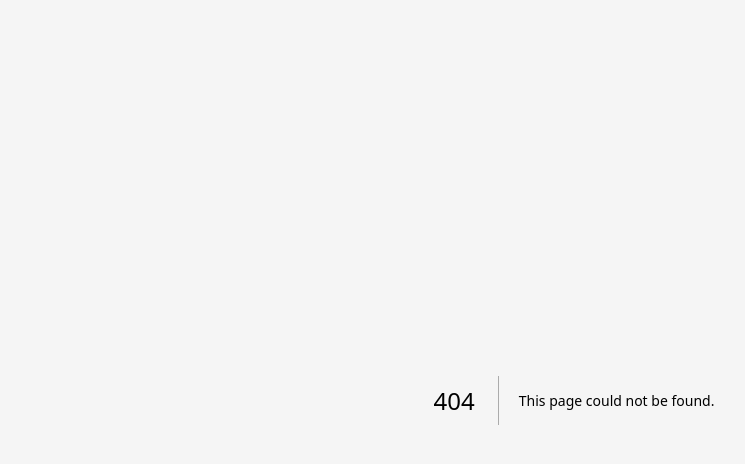
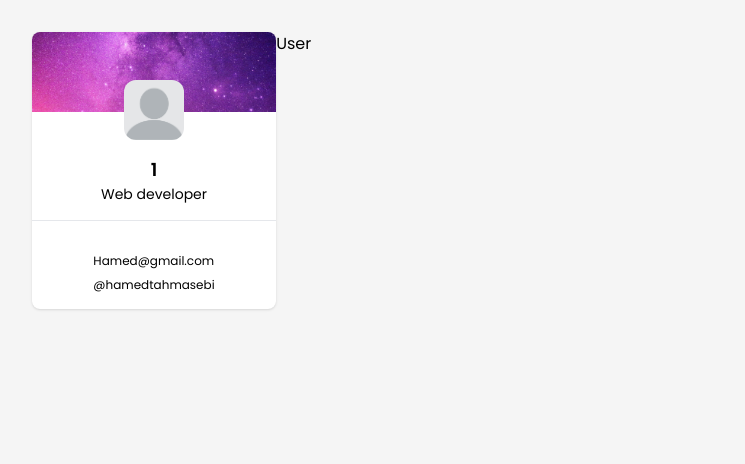
Before and after one commit to hamedtahmasebi/blog-platform-FE, a Next.js app: page /user/1 in a window 1280 px wide. Before the commit this address had no page. Shown: the top 464 px of the page, without its empty margins (66-811 px from the left). Built offline with nearby package versions, Linux system fonts and the light colour scheme.

Commit message:
Start developing user page

```diff
--- a/src/app/layout.tsx
+++ b/src/app/layout.tsx
@@ -1,4 +1,10 @@
 import '../core/styles/index.scss';
+import { Poppins } from 'next/font/google';
+
+const poppins = Poppins({
+    subsets: ['latin'],
+    weight: ['100', '200', '300', '400', '500', '600', '700', '800', '900'],
+});
 
 export const metadata = {
     title: 'Create Next App',
@@ -6,7 +12,7 @@ export const metadata = {
 };
 export default function RootLayout({ children }: { children: React.ReactNode }) {
     return (
-        <html lang="en">
+        <html lang="en" className={poppins.className}>
             <body className="bg-base">{children}</body>
         </html>
     );
--- /dev/null
+++ b/src/app/user/[username]/layout.tsx
@@ -0,0 +1,20 @@
+import { Sidebar } from '@src/components/User/Sidebar';
+import { ReactNode } from 'react';
+
+const layout = ({ children, params }: { children: ReactNode; params: { username: string } }) => {
+    return (
+        <div className="flex h-full w-full justify-center items-center lg:w-11/12 mt-8">
+            <div className="grid grid-cols-12 w-full lg:w-10/12">
+                <div className="col-span-3">
+                    <Sidebar
+                        username={params.username}
+                        avatarUrl={'/images/empty-avatar.jpg'}
+                        backgroundPictureUrl="/images/user-card-bg.jpg"
+                    />
+                </div>
+                <div>{children}</div>
+            </div>
+        </div>
+    );
+};
+export default layout;
--- /dev/null
+++ b/src/app/user/[username]/page.tsx
@@ -0,0 +1,6 @@
+interface Props {}
+
+const page = () => {
+    return <div className="">User</div>;
+};
+export default page;
--- /dev/null
+++ b/src/components/User/Sidebar.tsx
@@ -0,0 +1,34 @@
+import Image from 'next/image';
+import { FC } from 'react';
+
+interface Props {
+    username: string;
+    avatarUrl: string;
+    backgroundPictureUrl: string;
+}
+
+export const Sidebar: FC<Props> = ({ username, avatarUrl, backgroundPictureUrl }) => {
+    return (
+        <div className="flex flex-col relative items-center w-full shadow rounded-lg bg-white">
+            <div className="h-20 -mx-16 w-full relative">
+                <Image
+                    className="object-cover rounded-lg rounded-b-none"
+                    src={backgroundPictureUrl}
+                    alt="avatar"
+                    fill
+                />
+            </div>
+            <Image className="rounded-xl -mt-8 z-10" src={avatarUrl} alt="avatar" width={60} height={60} />
+
+            <div className="p-4">
+                <h2 className="text-center text-lg font-semibold">{username}</h2>
+                <h3 className="text-sm">Web developer</h3>
+            </div>
+            <hr className="py-2 w-full" />
+            <div className="flex flex-col gap-2 p-4">
+                <p className="text-xs">Hamed@gmail.com</p>
+                <p className="text-xs">@hamedtahmasebi</p>
+            </div>
+        </div>
+    );
+};
--- a/src/core/styles/index.scss
+++ b/src/core/styles/index.scss
@@ -1,2 +1,6 @@
 @import 'tailwind';
 @import 'layout';
+
+* {
+    box-sizing: border-box;
+}
```
Also changed, not shown: public/images/empty-avatar.jpg (added), public/images/user-card-bg.jpg (added).
